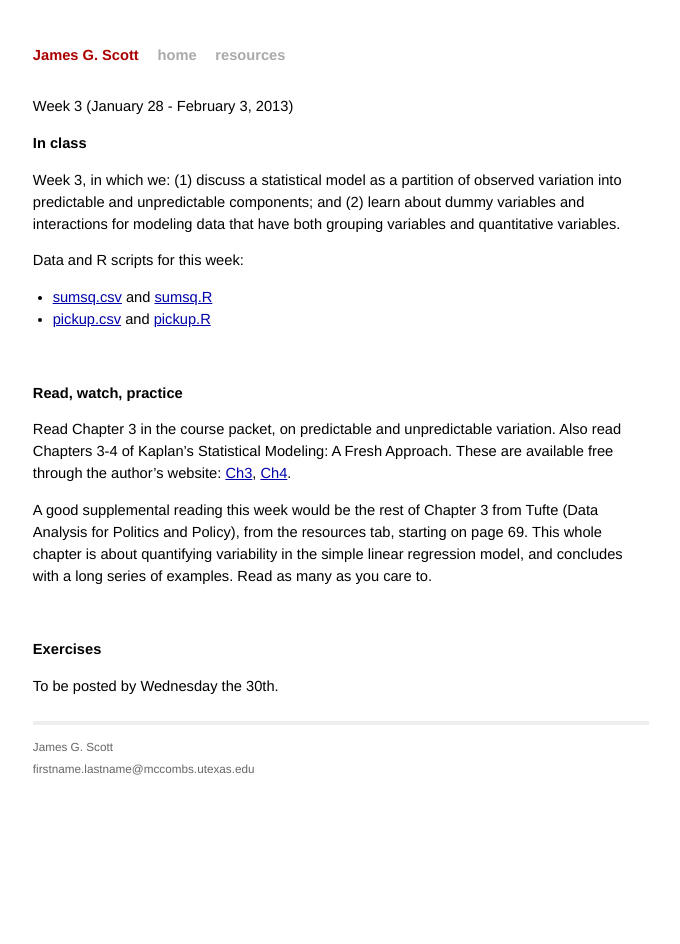
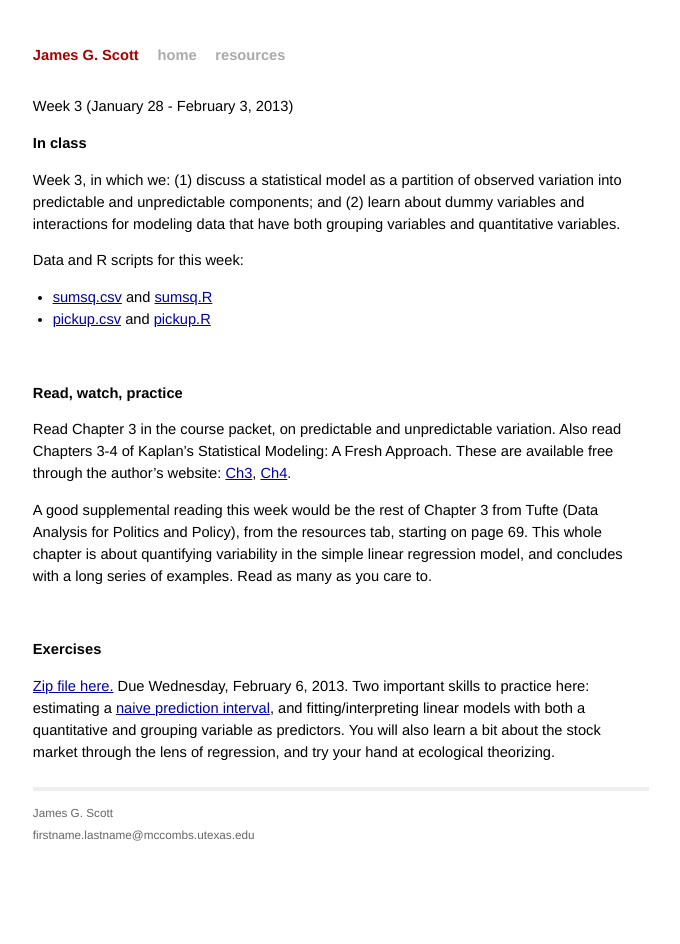
Before and after one commit to jgscott/SSC325, a Jekyll site: the page built from _posts/2013-01-28-week03.md, in a window 1280 px wide. Shown: the whole page, without its empty margins (299-979 px from the left). Built offline with Jekyll 4.4.1, drawn with Linux system fonts in a browser that asks for light colours.

Commit message:
exercises 3

```diff
--- a/_posts/2013-01-28-week03.md
+++ b/_posts/2013-01-28-week03.md
@@ -29,4 +29,4 @@ A good supplemental reading this week would be the rest of Chapter 3 from Tufte
 
 Exercises
 ---------
-To be posted by Wednesday the 30th.
+[Zip file here.](http://jgscott.github.com/SSC325/exercises/exercises03-SSC325H.zip) Due Wednesday, February 6, 2013.  Two important skills to practice here: estimating a [naive prediction interval](http://youtu.be/k3e0WSiBti8?t=2m51s), and fitting/interpreting linear models with both a quantitative and grouping variable as predictors.  You will also learn a bit about the stock market through the lens of regression, and try your hand at ecological theorizing.
```
Also changed, not shown: 1 other file.
